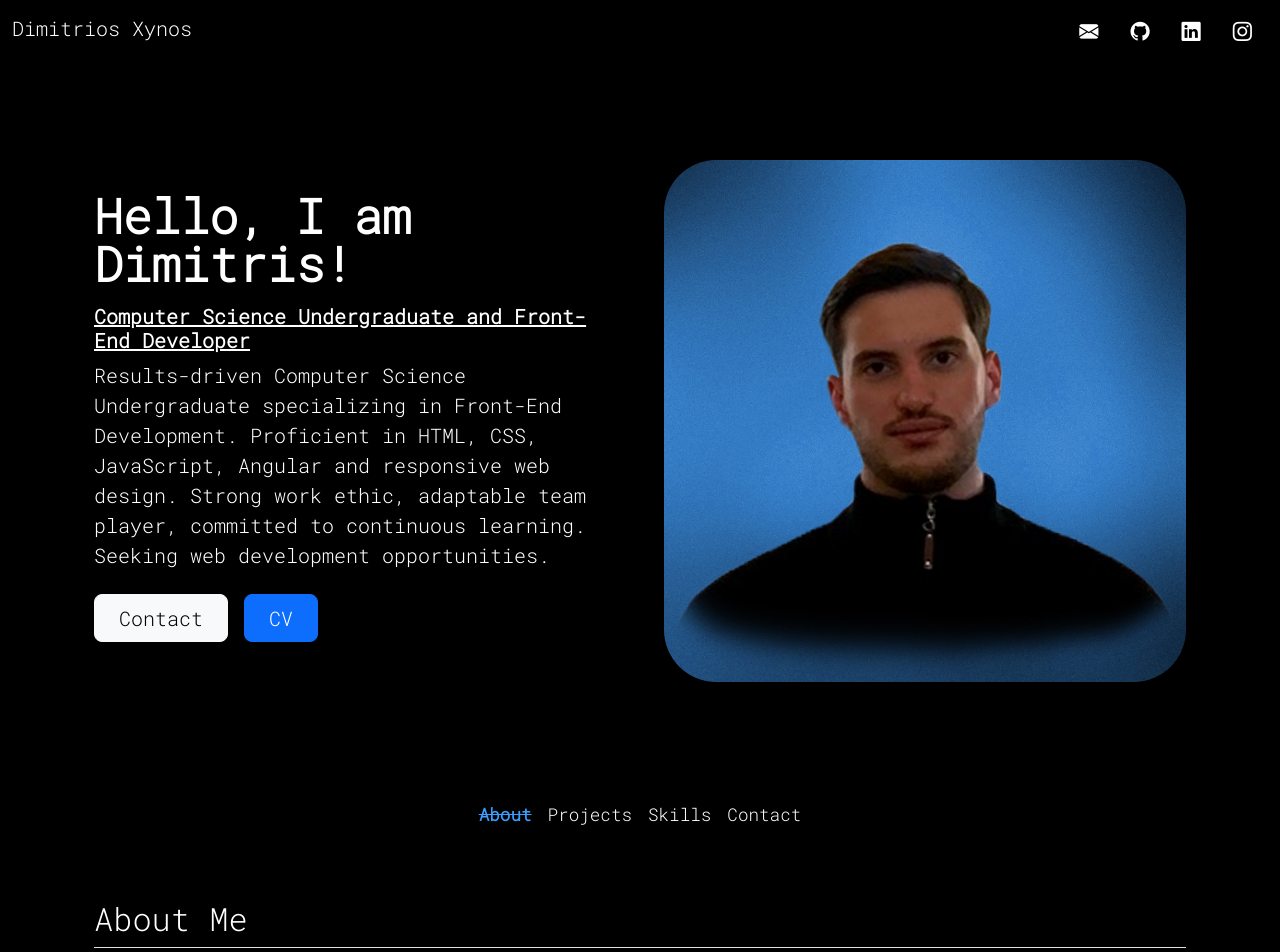
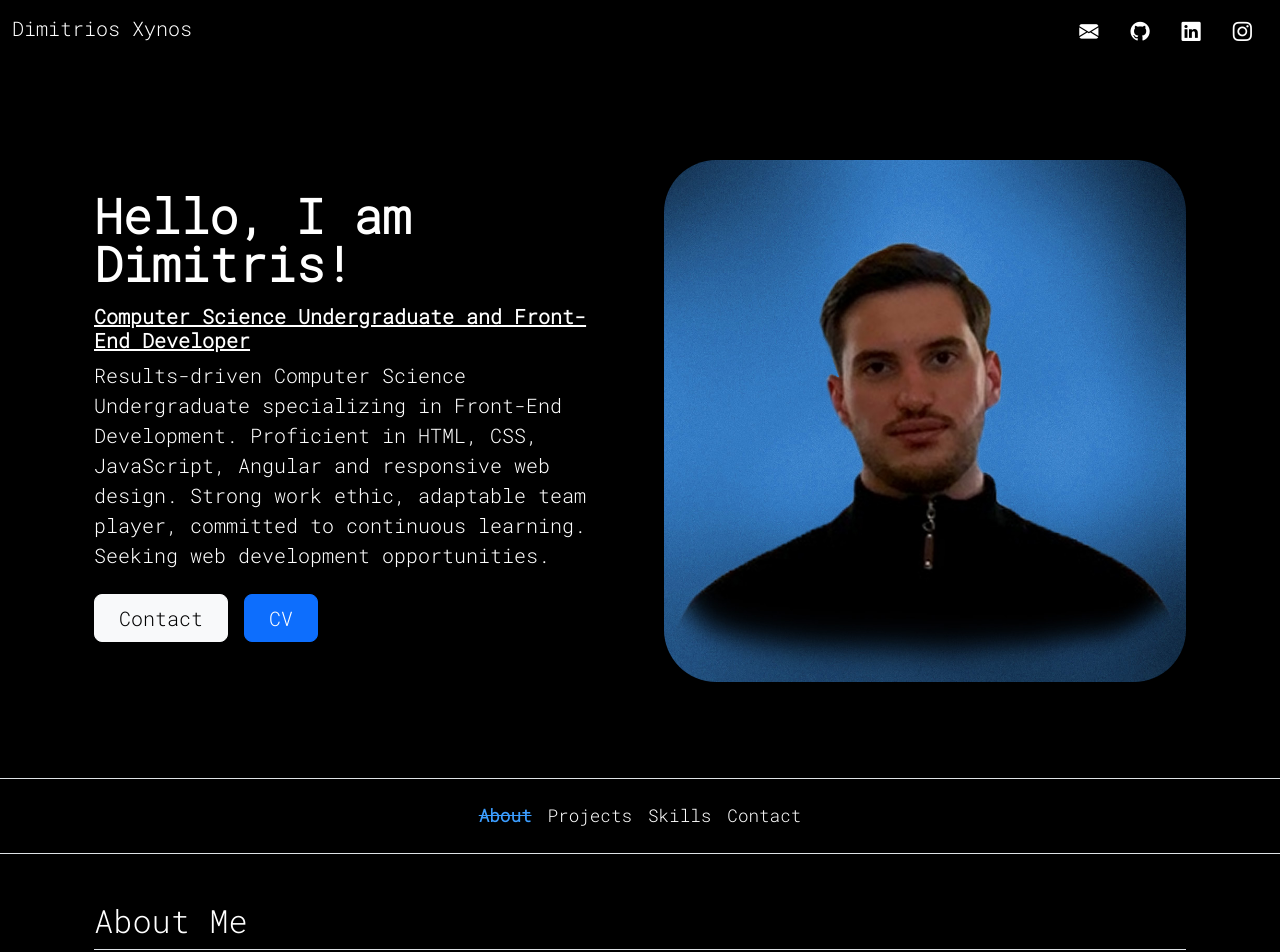
Before and after one commit to dimitrisx26/portfolio, an Angular app: page /about in a window 1280 px wide. Shown: the top 952 px of the page. Built offline with nearby package versions, Linux system fonts and the light colour scheme.

Commit message:
Update navbar styling in main component

```diff
--- a/src/app/main/main.component.html
+++ b/src/app/main/main.component.html
@@ -37,7 +37,7 @@
   </div>
 </div>
 
-<nav class="navbar navbar-expand navbar-dark" aria-label="navbar">
+<nav class="navbar navbar-expand navbar-dark border-top border-bottom" aria-label="navbar">
   <div class="container-xl justify-content-center">
     <ul class="navbar-nav mb-2 mb-lg-0">
       <li class="nav-item" routerLinkActive="active">
```
